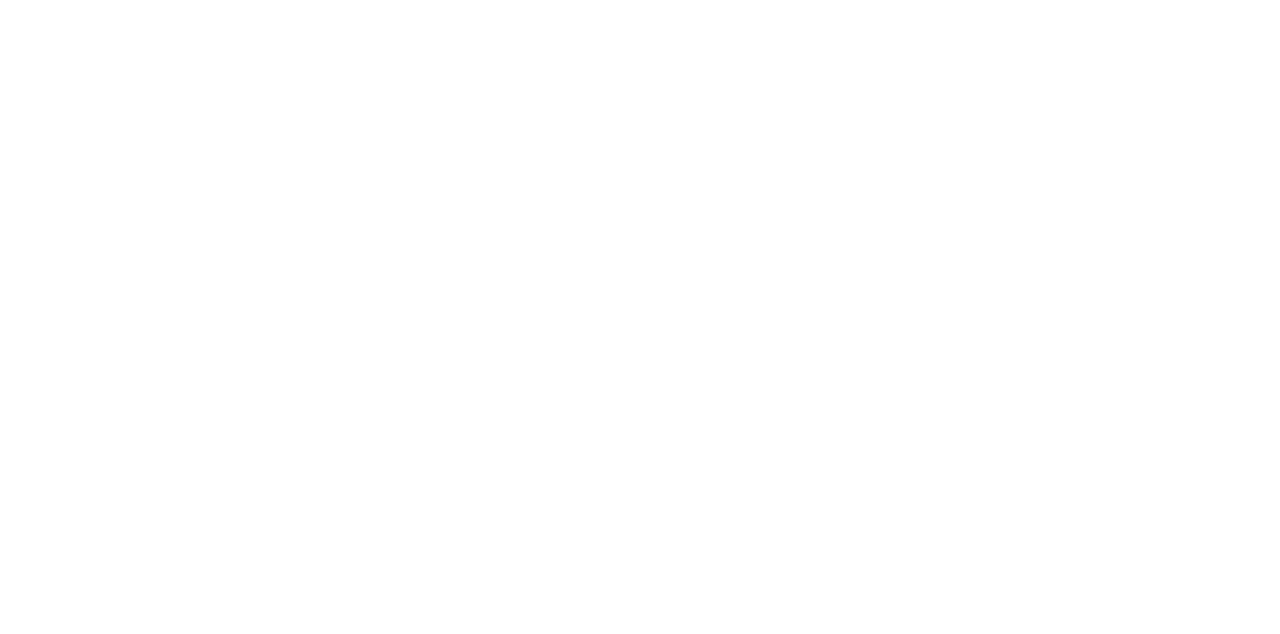
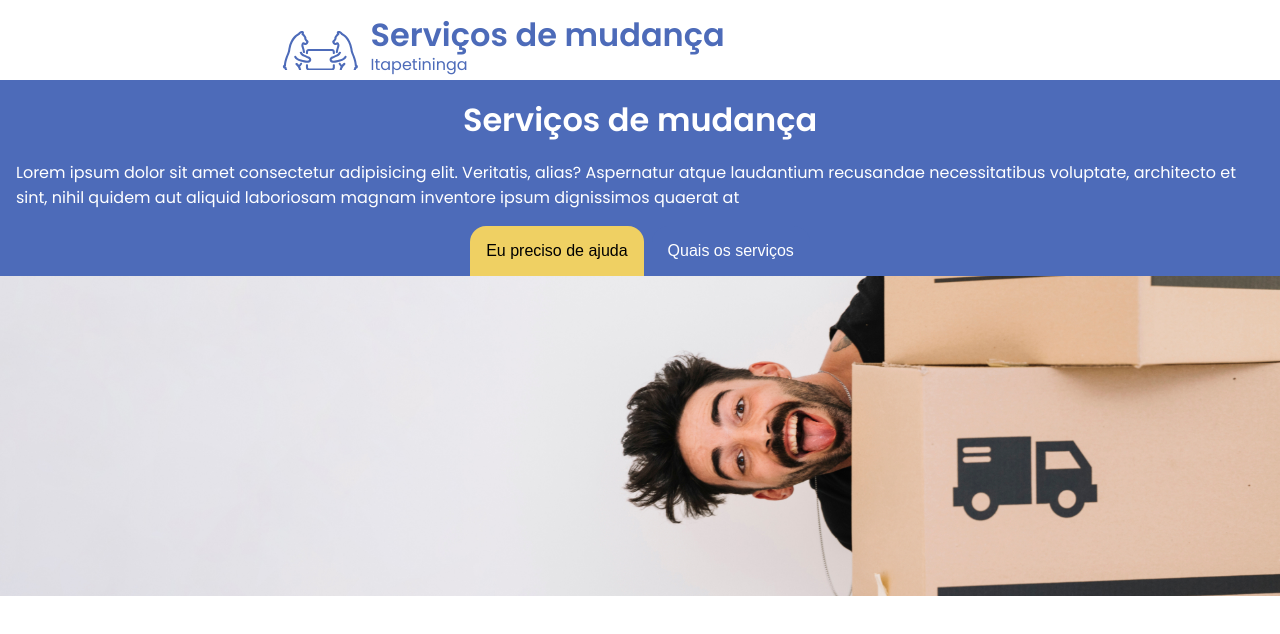
Before and after one commit to vitorkravs/moving-service, a Next.js app: page / in a window 1280 px wide. Shown: the top 634 px of the page. Built offline with nearby package versions, Linux system fonts and the light colour scheme.

Commit message:
feat: adicionando componente Header na page

```diff
--- a/src/app/page.tsx
+++ b/src/app/page.tsx
@@ -1,3 +1,10 @@
+import Header from "@/components/Header/Header";
+
 export default function Home() {
-  return <main></main>;
+  return (
+    <>
+      <Header />
+      <main></main>
+    </>
+  );
 }
```
